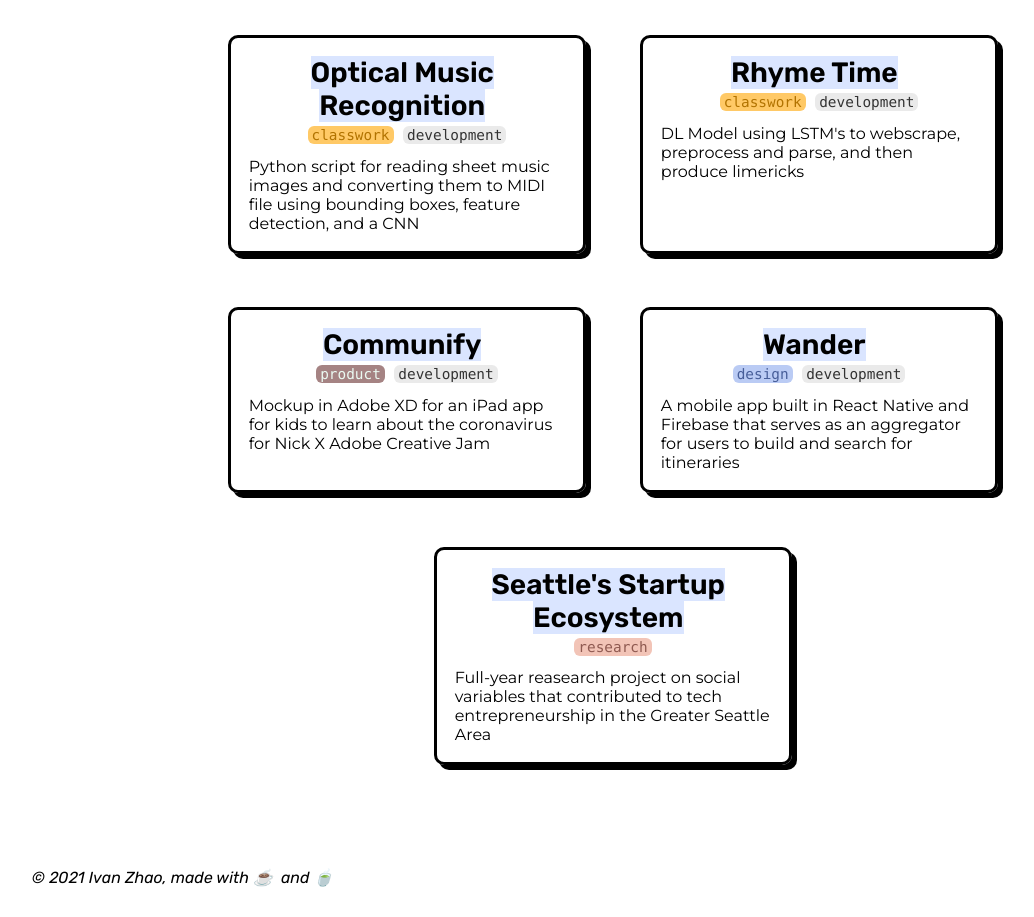
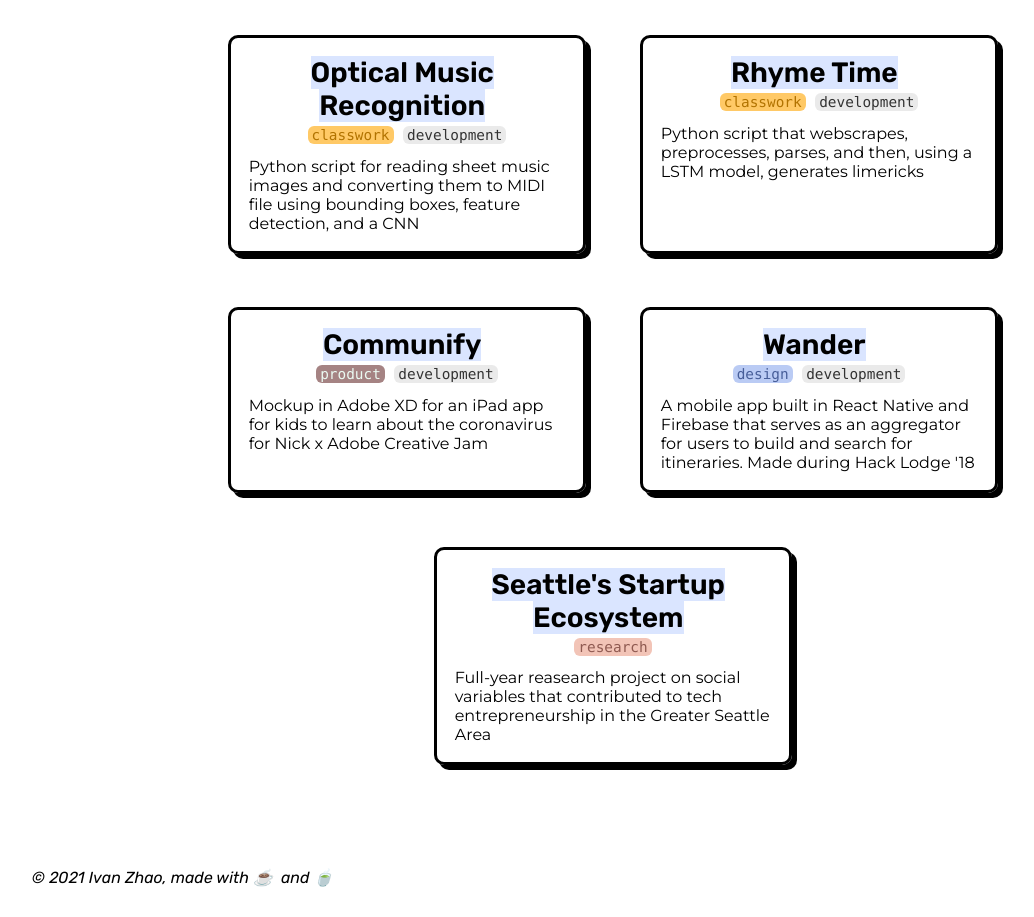
Before and after one commit to zhaovan/personal-site, a Next.js app: page /projects in a window 1280 px wide. Shown: the part 780-1697 px from the top of the page, without its empty margins (27-1061 px from the left). Built offline with nearby package versions, Linux system fonts and the light colour scheme; some icons are missing.

Commit message:
small fixes on wording

```diff
--- a/pages/projects.js
+++ b/pages/projects.js
@@ -43,14 +43,14 @@ const projects = [
     {
         name: "Rhyme Time",
         description:
-            "DL Model using LSTM's to webscrape, preprocess and parse, and then produce limericks",
+            "Python script that webscrapes, preprocesses, parses, and then, using a LSTM model, generates limericks",
         website: "https://github.com/zhaovan/lstm-rhyme-time",
         tags: ["classwork", "development"],
     },
     {
         name: "Communify",
         description:
-            "Mockup in Adobe XD for an iPad app for kids to learn about the coronavirus for Nick X Adobe Creative Jam",
+            "Mockup in Adobe XD for an iPad app for kids to learn about the coronavirus for Nick x Adobe Creative Jam",
         website:
             "https://xd.adobe.com/view/2f06327c-4cd1-408c-7c38-64d3b967668e-5937/",
         tags: ["product", "development"],
@@ -58,7 +58,7 @@ const projects = [
     {
         name: "Wander",
         description:
-            "A mobile app built in React Native and Firebase that serves as an aggregator for users to build and search for itineraries",
+            "A mobile app built in React Native and Firebase that serves as an aggregator for users to build and search for itineraries. Made during Hack Lodge '18",
         website: "https://github.com/zhaovan/wander",
         tags: ["design", "development"],
     },
```
